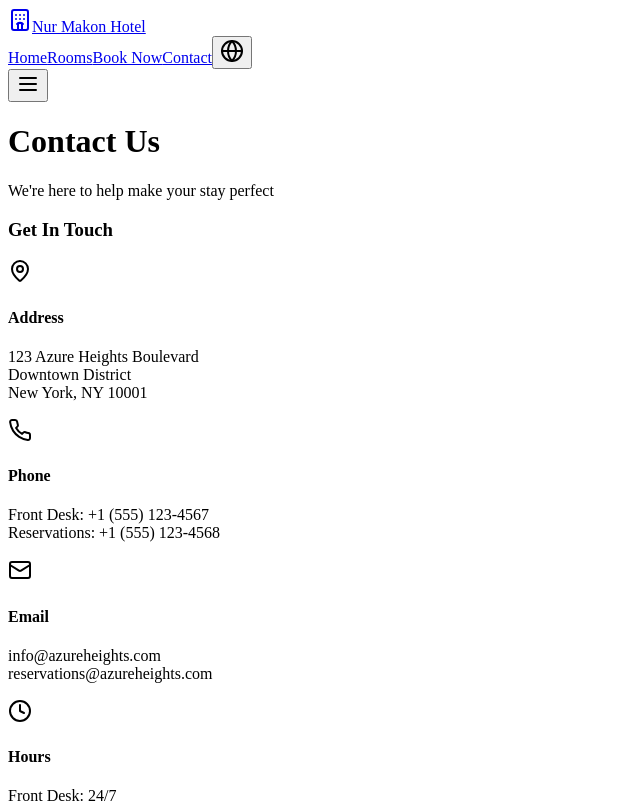
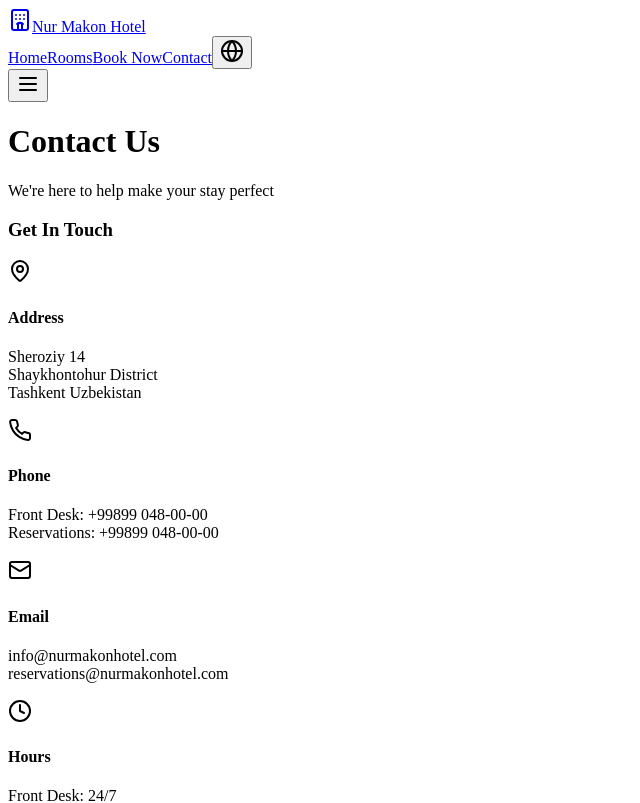
Before and after one commit to Doston92x/nur-makon, a React (Vite) app in the folder client/: page /contact in a window 1280 px wide. Shown: the top 803 px of the page, without its empty margins (0-640 px from the left). Built offline with nearby package versions, Linux system fonts and the light colour scheme.

Commit message:
Update contact.tsx
updated

```diff
--- a/client/src/pages/contact.tsx
+++ b/client/src/pages/contact.tsx
@@ -96,9 +96,9 @@ export default function Contact() {
                     <div>
                       <h4 className="font-semibold text-gray-900 mb-1">Address</h4>
                       <p className="text-gray-600">
-                        123 Azure Heights Boulevard<br />
-                        Downtown District<br />
-                        New York, NY 10001
+                        Sheroziy 14<br />
+                        Shaykhontohur District<br />
+                        Tashkent Uzbekistan
                       </p>
                     </div>
                   </div>
@@ -110,8 +110,8 @@ export default function Contact() {
                     <div>
                       <h4 className="font-semibold text-gray-900 mb-1">Phone</h4>
                       <p className="text-gray-600">
-                        Front Desk: +1 (555) 123-4567<br />
-                        Reservations: +1 (555) 123-4568
+                        Front Desk: +99899 048-00-00<br />
+                        Reservations: +99899 048-00-00
                       </p>
                     </div>
                   </div>
@@ -123,8 +123,8 @@ export default function Contact() {
                     <div>
                       <h4 className="font-semibold text-gray-900 mb-1">Email</h4>
                       <p className="text-gray-600">
-                        info@azureheights.com<br />
-                        reservations@azureheights.com
+                        info@nurmakonhotel.com<br />
+                        reservations@nurmakonhotel.com
                       </p>
                     </div>
                   </div>
@@ -137,8 +137,7 @@ export default function Contact() {
                       <h4 className="font-semibold text-gray-900 mb-1">Hours</h4>
                       <p className="text-gray-600">
                         Front Desk: 24/7<br />
-                        Concierge: 7:00 AM - 11:00 PM
-                      </p>
+                        </p>
                     </div>
                   </div>
                 </div>
@@ -147,8 +146,8 @@ export default function Contact() {
                 <div className="mt-8">
                   <div className="w-full h-48 bg-gray-200 rounded-lg overflow-hidden">
                     <img
-                      src="https://images.unsplash.com/photo-1564501049412-61c2a3083791?ixlib=rb-4.0.3&ixid=MnwxMjA3fDB8MHxwaG90by1wYWdlfHx8fGVufDB8fHx8&auto=format&fit=crop&w=800&h=400"
-                      alt="Azure Heights Hotel Location"
+                      src="https://www.google.com/maps/place/Nur+Makon+Hotel/@41.3186015,69.2103679,17z/data=!4m20!1m10!3m9!1s0x38ae8bb887c93bdb:0x326f942eb89675af!2sNur+Makon+Hotel!5m2!4m1!1i2!8m2!3d41.3186015!4d69.2103679!16s%2Fg%2F11sswfydsx!3m8!1s0x38ae8bb887c93bdb:0x326f942eb89675af!5m2!4m1!1i2!8m2!3d41.3186015!4d69.2103679!16s%2Fg%2F11sswfydsx?entry=ttu&g_ep=EgoyMDI1MDgyNS4wIKXMDSoASAFQAw%3D%3D"
+                      alt="Nur Makon Hotel Location"
                       className="w-full h-full object-cover"
                     />
                   </div>
```
